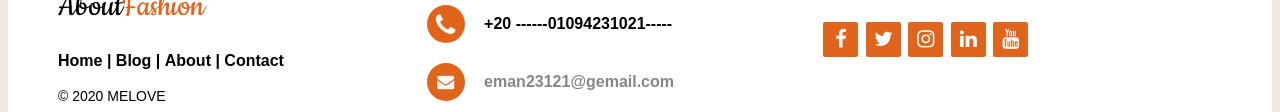
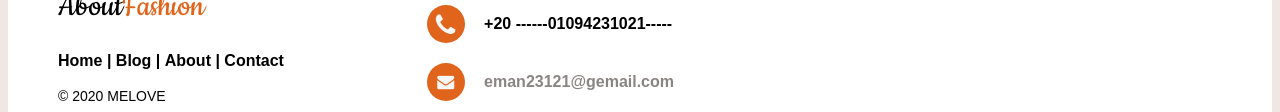
Before and after one commit to emanmohamed354/emymohamed, a plain HTML site: page index.html in a window 1280 px wide. Shown: the part 2043-2155 px from the top of the page. Drawn offline with Linux system fonts and the light colour scheme.

Commit message:
Update index.html

```diff
--- a/index.html
+++ b/index.html
@@ -234,13 +234,7 @@
 				<p class="footer-company-about">
 					<span>About the Website</span>
 					We offer Simple Dress , Wedding Dress , Shoses and Bags </p>
-				<div class="footer-icons">
-					<a href="#"><i class="fa fa-facebook"></i></a>
-					<a href="#"><i class="fa fa-twitter"></i></a>
-					<a href="#"><i class="fa fa-instagram"></i></a>
-					<a href="#"><i class="fa fa-linkedin"></i></a>
-					<a href="#"><i class="fa fa-youtube"></i></a>
-				</div>
+
 			</div>
 		</footer>
 
```
